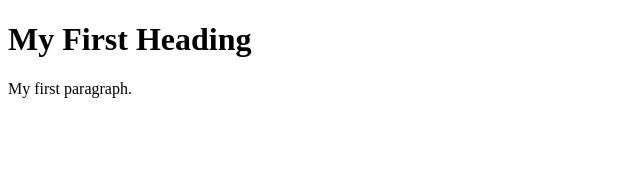
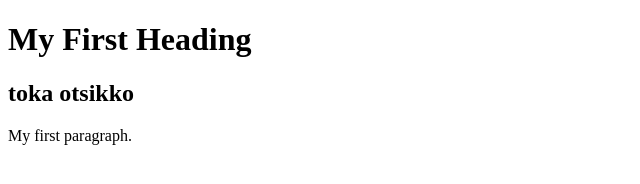
Before and after one commit to marilounavaararaseko/marilounavaararaseko.github.io, a plain HTML site: page new.html in a window 1280 px wide. Shown: the whole page, without its empty margins (0-640 px from the left). Drawn offline with Linux system fonts and the light colour scheme.

Commit message:
Add h2 header

```diff
--- a/new.html
+++ b/new.html
@@ -3,6 +3,7 @@
 <body>
 
 <h1>My First Heading</h1>
+<h2> toka otsikko </h2>
 
 <p>My first paragraph.</p>
 
```
